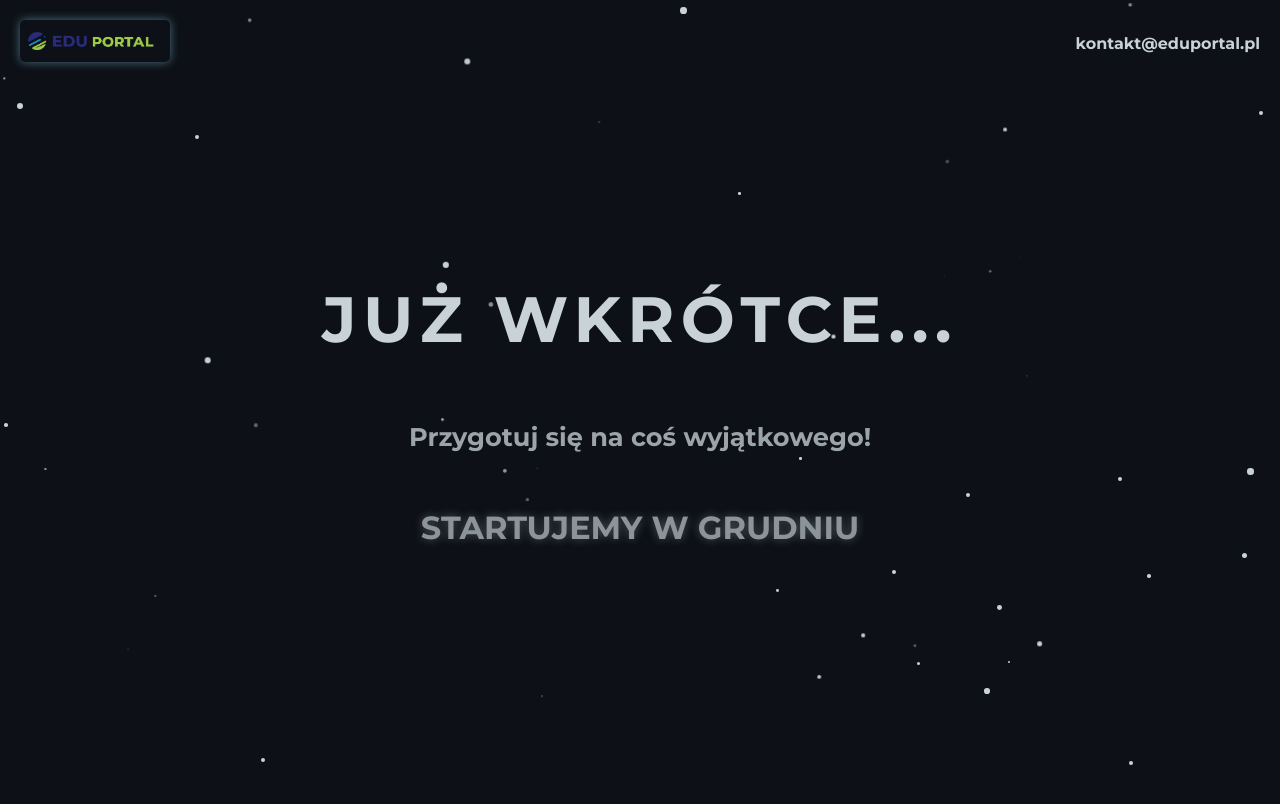
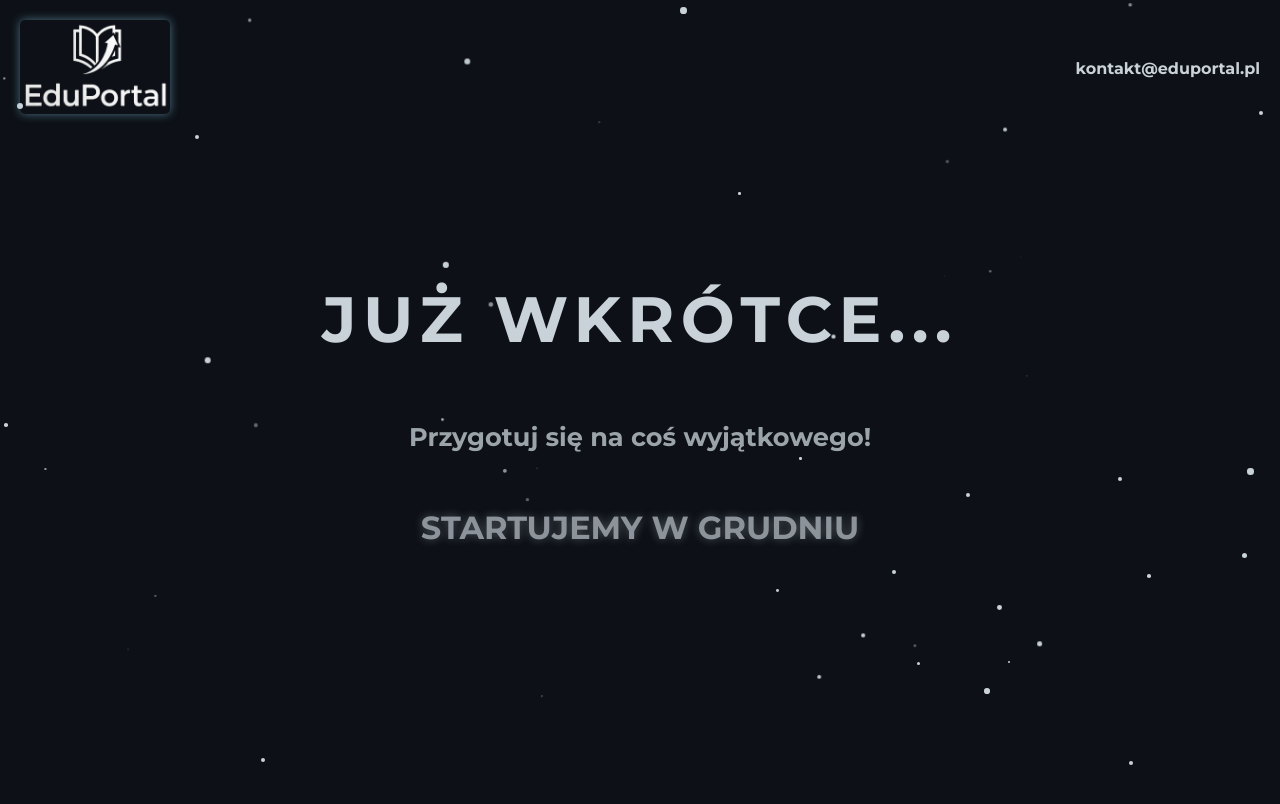
Before and after one commit to o5k4rsolutions/EDUPORTAL, a plain HTML site: page index.html in a window 1280 px wide. Shown: the top 804 px of the page. Drawn offline with Linux system fonts and the light colour scheme.

Commit message:
Update index.html

```diff
--- a/index.html
+++ b/index.html
@@ -165,7 +165,7 @@
     <div class="header">
         <!-- Logo w nagłówku -->
         <div class="logo">
-            <img src="files/logo eduportal.png" alt="Logo EDU PORTAL">
+            <img src="files/EDUPORTAL.png" alt="Logo EDU PORTAL">
         </div>
         <!-- Adres e-mail -->
         <a href="mailto:kontakt@eduportal.pl" class="email">kontakt@eduportal.pl</a>
```
